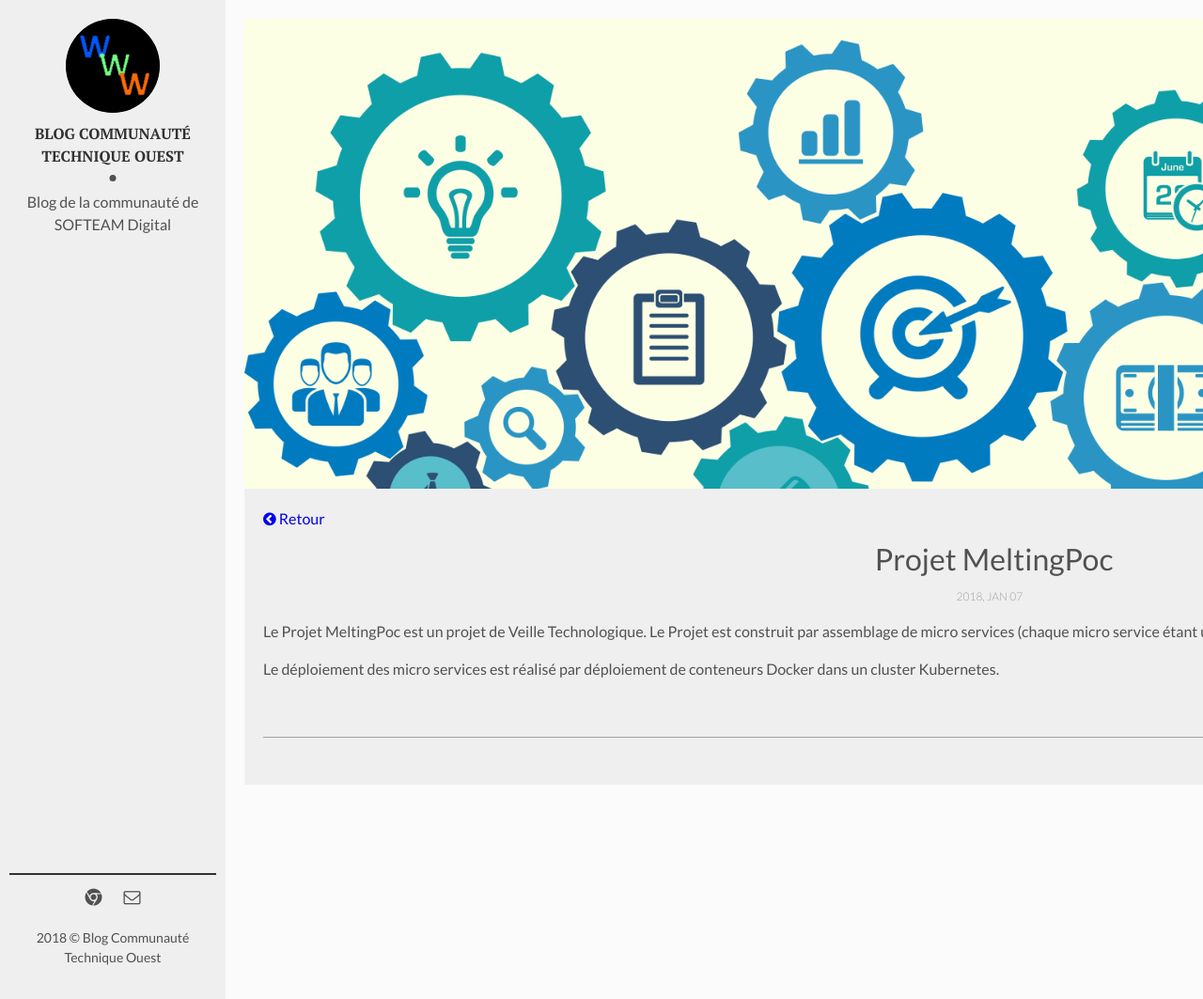
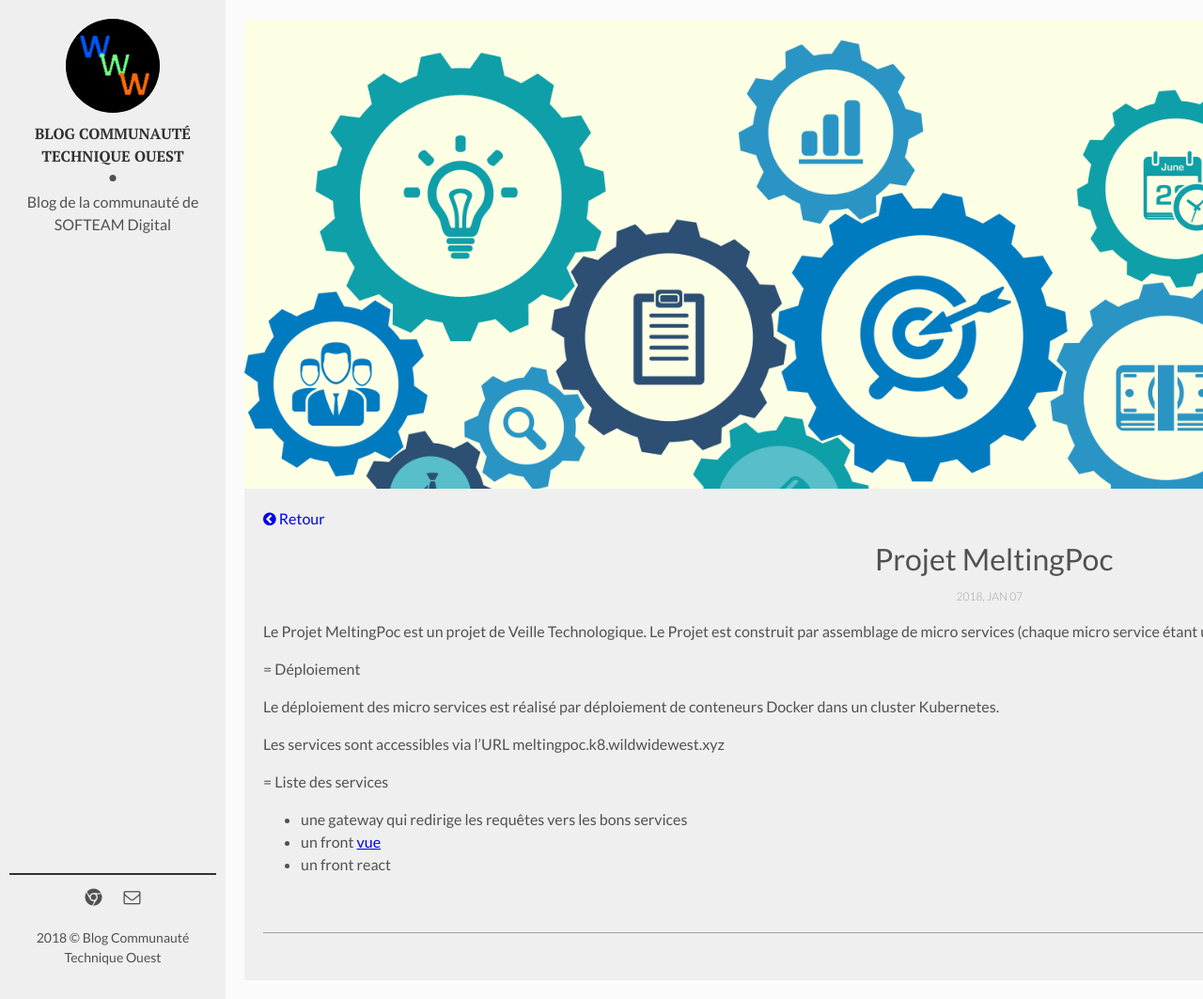
Before and after one commit to sylvainmasson/SofteamOuest.github.io, a Jekyll site: the page built from _posts/2018-01-08-meltingpoc.markdown, in a window 1280 px wide and 1063 px high. Shown: the whole window at 94% size. Built offline with Jekyll 4.4.1, drawn with Linux system fonts in a browser that asks for light colours.

Commit message:
Update 2018-01-08-meltingpoc.markdown

```diff
--- a/_posts/2018-01-08-meltingpoc.markdown
+++ b/_posts/2018-01-08-meltingpoc.markdown
@@ -9,4 +9,14 @@ author: Mehdi El Kouhen
 
 Le Projet MeltingPoc est un projet de Veille Technologique. Le Projet est construit par assemblage de micro services (chaque micro service étant une POC d'utilisation d'une technlogie).
 
+= Déploiement
+
 Le déploiement des micro services est réalisé par déploiement de conteneurs Docker dans un cluster Kubernetes.
+
+Les services sont accessibles via l'URL meltingpoc.k8.wildwidewest.xyz
+
+= Liste des services
+
+* une gateway qui redirige les requêtes vers les bons services
+* un front [vue](https://meltingpoc.k8.wildwidewest.xyz/gestion-personnes-vue/)
+* un front react
```
